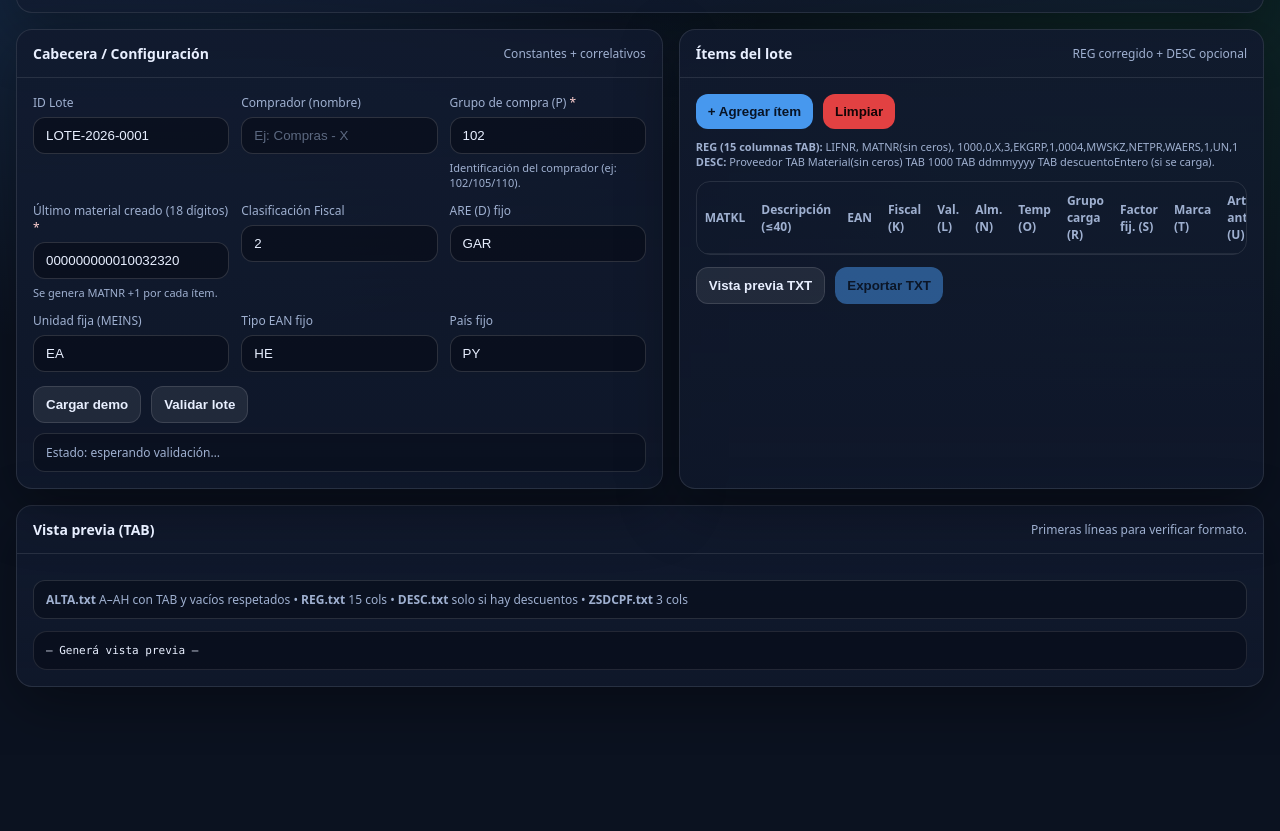
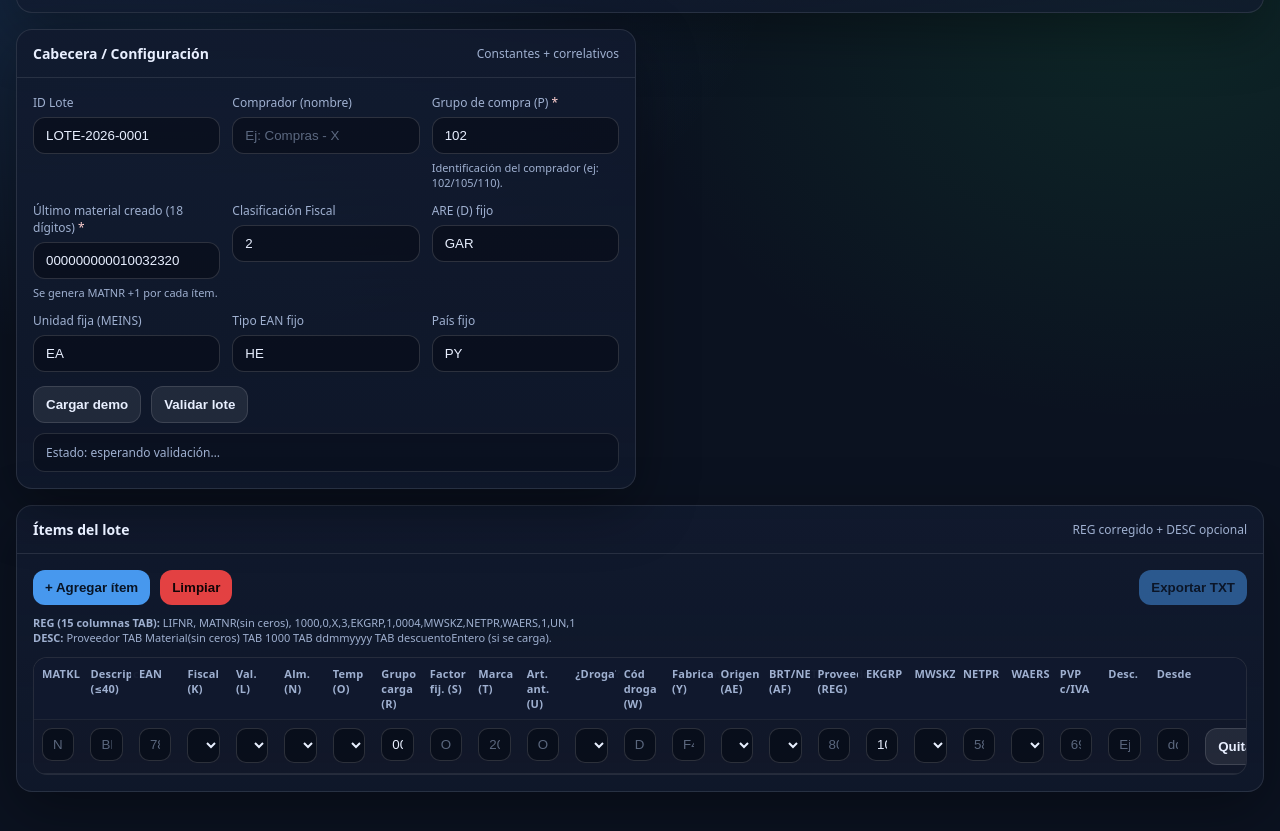
Before and after one commit to blackyshooter/formulario_web, a plain HTML site: page forms.html in a window 1280 px wide. Shown: the part 93-924 px from the top of the page. Before the commit the page ends 848 px from the top, so only its background shows below. Drawn offline with Linux system fonts and the light colour scheme; a script that the page names is missing.

Commit message:
cambios abajo

```diff
--- a/forms.html
+++ b/forms.html
@@ -23,9 +23,10 @@
     </div>
   </div>
 
-  <div class="grid">
+  <!-- TOP: configuración (más angosto) -->
+  <div class="gridTop">
     <!-- CONFIG -->
-    <div class="card">
+    <div class="card cardConfig">
       <header>
         <h2>Cabecera / Configuración</h2>
         <span>Constantes + correlativos</span>
@@ -86,8 +87,10 @@
       </div>
     </div>
 
-    <!-- ITEMS -->
-    <div class="card">
+  </div>
+
+  <!-- BOTTOM: ítems (ancho completo) -->
+  <div class="card" style="margin-top:16px;">
     <header>
       <h2>Ítems del lote</h2>
       <span>REG corregido + DESC opcional</span>
@@ -96,6 +99,8 @@
       <div class="actions" style="margin-top:0;">
         <button onclick="addRow()">+ Agregar ítem</button>
         <button class="danger" onclick="clearAll()">Limpiar</button>
+        <div class="spacer"></div>
+        <button id="btnExport" onclick="exportAll()" disabled>Exportar TXT</button>
       </div>
 
       <div class="hint" style="margin-top:10px;">
@@ -104,8 +109,8 @@
         <b>DESC:</b> Proveedor TAB Material(sin ceros) TAB 1000 TAB ddmmyyyy TAB descuentoEntero (si se carga).
       </div>
 
-        <div class="tableWrap" style="margin-top:12px;">
-          <table id="itemsTable">
+      <div class="tableWrap tableWrapFull" style="margin-top:12px;">
+        <table id="itemsTable" class="itemsTable">
           <thead>
             <tr>
               <!-- ALTA -->
@@ -119,7 +124,7 @@
               <th>Grupo carga (R)</th>
               <th>Factor fij. (S)</th>
               <th>Marca (T)</th>
-                <th>Art. antiguo (U)</th>
+              <th>Art. ant. (U)</th>
               <th>¿Droga?</th>
               <th>Cód droga (W)</th>
               <th>Fabricante (Y)</th>
@@ -127,18 +132,18 @@
               <th>BRT/NET (AF)</th>
 
               <!-- REG -->
-                <th>Proveedor (REG) B</th>
-                <th>EKGRP (REG) H</th>
-                <th>MWSKZ (REG) K</th>
-                <th>NETPR (REG) L</th>
-                <th>WAERS (REG) M</th>
+              <th>Proveedor (REG)</th>
+              <th>EKGRP</th>
+              <th>MWSKZ</th>
+              <th>NETPR</th>
+              <th>WAERS</th>
 
               <!-- ZSDCPF -->
-                <th>PVP c/IVA (ZSDCPF)</th>
+              <th>PVP c/IVA</th>
 
               <!-- DESC opcional -->
-                <th>Descuento (entero)</th>
-                <th>Desde (ddmmyyyy)</th>
+              <th>Desc.</th>
+              <th>Desde</th>
 
               <th></th>
             </tr>
@@ -146,26 +151,6 @@
           <tbody></tbody>
         </table>
       </div>
-
-        <div class="actions" style="margin-top:12px;">
-          <button class="secondary" onclick="previewTxts()">Vista previa TXT</button>
-          <button id="btnExport" onclick="exportAll()" disabled>Exportar TXT</button>
-        </div>
-      </div>
-    </div>
-  </div>
-
-  <!-- OUTPUT -->
-  <div class="card" style="margin-top:16px;">
-    <header>
-      <h2>Vista previa (TAB)</h2>
-      <span>Primeras líneas para verificar formato.</span>
-    </header>
-    <div class="body">
-      <div class="toast">
-        <b>ALTA.txt</b> A–AH con TAB y vacíos respetados • <b>REG.txt</b> 15 cols • <b>DESC.txt</b> solo si hay descuentos • <b>ZSDCPF.txt</b> 3 cols
-      </div>
-      <div id="previewBox" class="codebox">— Generá vista previa —</div>
     </div>
   </div>
 </div>
--- a/scritpts.js
+++ b/scripts.js
@@ -171,7 +171,6 @@ const $ = (id) => document.getElementById(id);
 
   function clearAll(){
     tbody().innerHTML="";
-    $("previewBox").textContent="— Generá vista previa —";
     setStatus("Estado: esperando validación…");
     $("btnExport").disabled = true;
   }
@@ -361,11 +360,19 @@ const $ = (id) => document.getElementById(id);
       $("btnExport").disabled = true;
     }
 
+    // Si hay errores/warnings, los mostramos en un alert (sin panel de vista previa).
     const details = []
       .concat(issues.map(x=>"ERROR: "+x))
       .concat(warnings.map(x=>"WARN:  "+x))
       .join("\n");
-    $("previewBox").textContent = details ? details : "Sin hallazgos.";
+
+    if(details){
+      // Evitamos spamear alerts en cada tecla: sólo cuando se presiona "Validar lote".
+      // Si querés, podés comentar este bloque.
+      if(document.activeElement && document.activeElement.tagName === "BUTTON"){
+        alert(details);
+      }
+    }
   }
 
   // ====== ALTA A–AH (34 columnas) ======
@@ -478,40 +485,6 @@ const $ = (id) => document.getElementById(id);
     }).join("\n");
   }
 
-  function previewTxts(){
-    runValidations();
-    if($("btnExport").disabled){
-      setStatus("No se puede previsualizar: corregí errores y validá de nuevo.", "bad");
-      return;
-    }
-    const items = readItems();
-    const alta = buildALTA(items);
-    const reg  = buildREGWithMatnr(items);
-    const desc = buildDESCWithMatnr(items);
-    const zsd  = buildZSDCPFWithMatnr(items);
-
-    const take = (txt, n=6) => {
-      if(!txt) return "(vacío)";
-      const arr = txt.split("\n");
-      return arr.slice(0,n).join("\n") + (arr.length>n ? "\n..." : "");
-    };
-
-    $("previewBox").textContent =
-`[ALTA_${$("loteId").value}.txt]
-${take(alta, 6)}
-
-[REG_${$("loteId").value}.txt]
-${take(reg, 6)}
-
-[DESC_${$("loteId").value}.txt] (opcional)
-${desc ? take(desc, 6) : "(no se genera porque no hay descuentos cargados)"}
-
-[ZSDCPF_${$("loteId").value}.txt]
-${take(zsd, 6)}
-`;
-    setStatus("Vista previa generada. Si está OK, exportá los TXT.", "ok");
-  }
-
   function exportAll(){
     runValidations();
     if($("btnExport").disabled) return;
--- a/styles.css
+++ b/styles.css
@@ -32,11 +32,21 @@
       border-radius:999px; border:1px solid var(--line); color:var(--muted);
       font-size:12px;
     }
-    .grid{
-      display:grid; grid-template-columns: 1.05fr .95fr;
-      gap:16px; margin-top:16px;
+    /* Layout */
+    .gridTop{
+      display:flex;
+      justify-content:flex-start;
+      gap:16px;
+      margin-top:16px;
     }
-    @media (max-width: 980px){ .grid{ grid-template-columns: 1fr; } }
+    /* Config más angosto para que no “robe” pantalla */
+    .cardConfig{
+      width: min(620px, 100%);
+    }
+    @media (max-width: 980px){
+      .gridTop{ flex-direction:column; }
+      .cardConfig{ width:100%; }
+    }
     .card{
       border:1px solid var(--line); border-radius:var(--radius);
       background: linear-gradient(180deg, rgba(17,26,46,.92), rgba(17,26,46,.70));
@@ -62,11 +72,16 @@
       background: rgba(6,10,20,.55); color:var(--txt);
       outline:none;
     }
+    input:focus, select:focus{
+      border-color: rgba(77,163,255,.55);
+      box-shadow: 0 0 0 3px rgba(77,163,255,.15);
+    }
     input::placeholder{ color: rgba(159,176,208,.55); }
     .hint{ margin-top:6px; font-size:11px; color:var(--muted); }
     .req{ color:#ffd1d1; }
 
     .actions{ display:flex; gap:10px; flex-wrap:wrap; margin-top:14px; }
+    .spacer{ flex:1; }
     button{
       border:0; cursor:pointer;
       padding:10px 12px; border-radius:12px; font-weight:650;
@@ -81,10 +96,34 @@
     }
     button:disabled{ opacity:.5; cursor:not-allowed; }
 
+    /* Tabla de ítems: más legible y con menos necesidad de “slider” */
     table{ width:100%; border-collapse:collapse; font-size:12px; }
-    th, td{ border-bottom:1px solid rgba(255,255,255,.08); padding:10px 8px; text-align:left; }
-    th{ color:var(--muted); font-weight:700; }
-    .tableWrap{ overflow:auto; border:1px solid rgba(255,255,255,.10); border-radius:14px; }
+    .itemsTable{ table-layout:fixed; }
+    th, td{ border-bottom:1px solid rgba(255,255,255,.08); padding:8px 8px; text-align:left; vertical-align:top; }
+    th{ color:var(--muted); font-weight:700; font-size:11px; letter-spacing:.2px; }
+    .tableWrap{
+      overflow:auto;
+      border:1px solid rgba(255,255,255,.10);
+      border-radius:14px;
+      background: rgba(6,10,20,.18);
+    }
+    .tableWrapFull{ max-height: 46vh; }
+    .itemsTable thead th{
+      position: sticky;
+      top: 0;
+      background: rgba(17,26,46,.96);
+      z-index: 2;
+    }
+    .itemsTable tbody tr:nth-child(odd){ background: rgba(255,255,255,.02); }
+    .itemsTable input, .itemsTable select{
+      padding:8px 10px;
+      border-radius:10px;
+      background: rgba(6,10,20,.62);
+    }
+    /* Reducimos mínimos para que quepa más sin scroll horizontal */
+    .itemsTable th, .itemsTable td{ min-width: 86px; }
+    .itemsTable th:nth-child(2), .itemsTable td:nth-child(2){ min-width: 190px; }
+    .itemsTable th:nth-child(3), .itemsTable td:nth-child(3){ min-width: 140px; }
     .toast{
       margin-top:10px; padding:10px 12px; border-radius:12px;
       border:1px solid rgba(255,255,255,.12);
```
Lines whose indentation alone changed are shown as unchanged.
